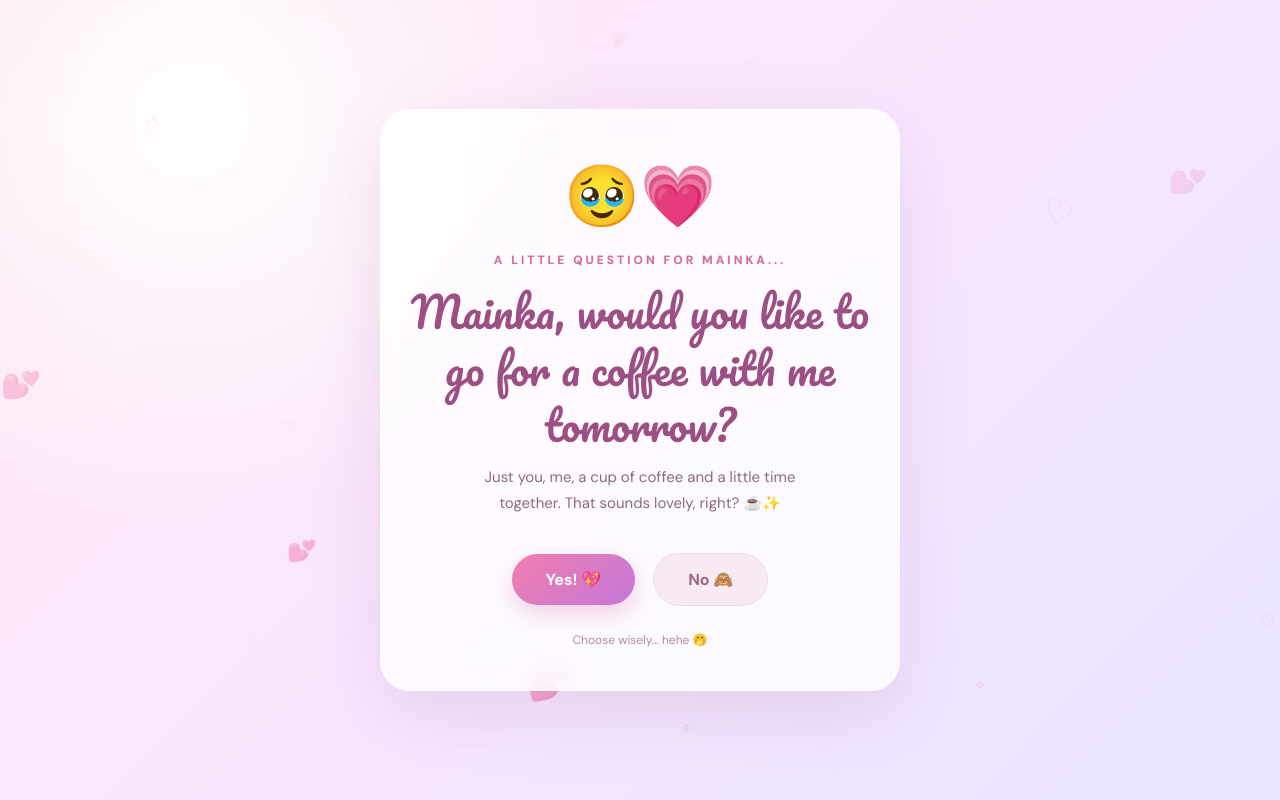
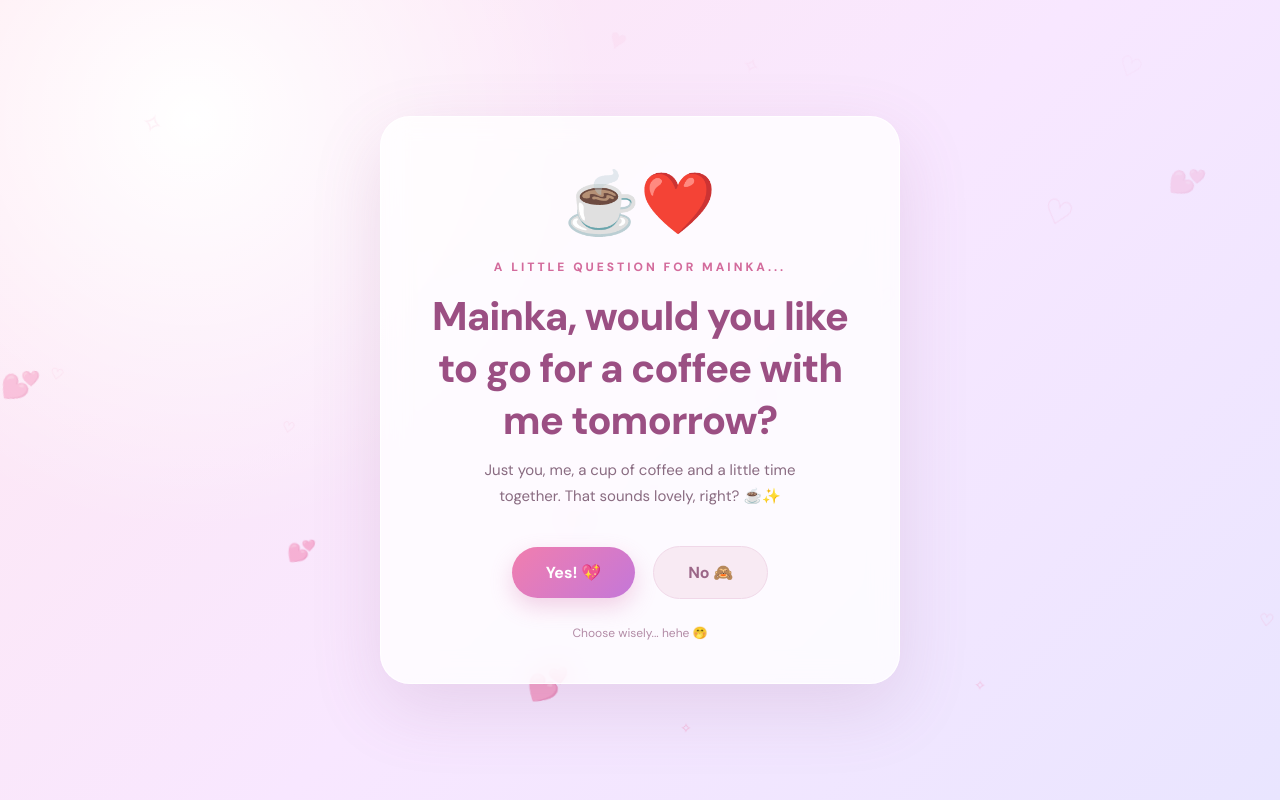
Before and after one commit to VidunD/Love, a plain HTML site: page index.html in a window 1280 px wide. Drawn offline with Linux system fonts and the light colour scheme.

Commit message:
Improve invitation emoji and heading readability

```diff
--- a/index.html
+++ b/index.html
@@ -30,7 +30,7 @@
     .emoji { font-size: 58px; display: block; margin-bottom: 18px; animation: pulse 1.8s ease-in-out infinite; }
     @keyframes pulse { 50% { transform: scale(1.12); } }
     .eyebrow { color: #d36b9c; font-size: 12px; font-weight: 800; letter-spacing: 3px; text-transform: uppercase; }
-    h1 { font-family: 'Pacifico', cursive; font-size: clamp(29px, 7vw, 42px); line-height: 1.35; font-weight: 400; margin: 15px 0 12px; color: #9b4f83; }
+    h1 { font-family: 'DM Sans', sans-serif; font-size: clamp(28px, 6.5vw, 40px); line-height: 1.3; font-weight: 800; letter-spacing: -1px; margin: 15px 0 12px; color: #9b4f83; }
     p { color: #896b81; line-height: 1.7; font-size: 15px; margin: 0 auto; max-width: 360px; }
     .buttons { display: flex; justify-content: center; align-items: center; gap: 18px; margin: 34px auto 0; min-height: 58px; }
     button { border: 0; border-radius: 999px; padding: 15px 34px; font: 700 16px 'DM Sans', sans-serif; cursor: pointer; transition: transform .2s, box-shadow .2s; touch-action: manipulation; }
@@ -52,7 +52,7 @@
   <div class="hearts" id="hearts" aria-hidden="true"></div>
   <main class="card">
     <section id="question">
-      <span class="emoji">🥹💗</span>
+      <span class="emoji">☕❤️</span>
       <div class="eyebrow">A little question for Mainka...</div>
       <h1>Mainka, would you like to go for a coffee with me tomorrow?</h1>
       <p>Just you, me, a cup of coffee and a little time together. That sounds lovely, right? ☕✨</p>
@@ -63,7 +63,7 @@
       <div class="tiny">Choose wisely... hehe 🤭</div>
     </section>
     <section class="success" id="success" aria-live="polite">
-      <span class="emoji">🥰💐</span>
+      <span class="emoji">☕🌷</span>
       <div class="eyebrow">You just made my day!</div>
       <h1>Yaaay, Mainka! It's a coffee date! 💗</h1>
       <p>I can't wait to have coffee with you tomorrow. Looking forward to seeing you! ☕🥰</p>
```
